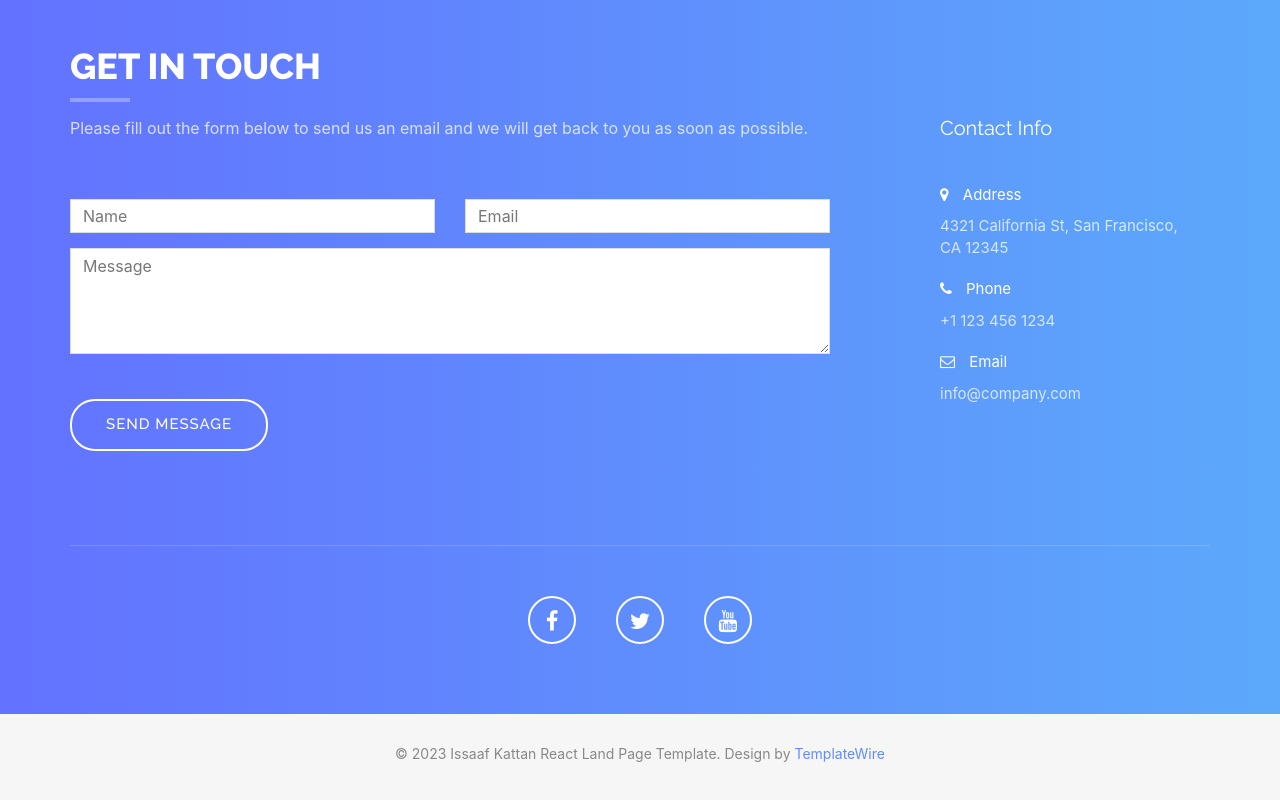
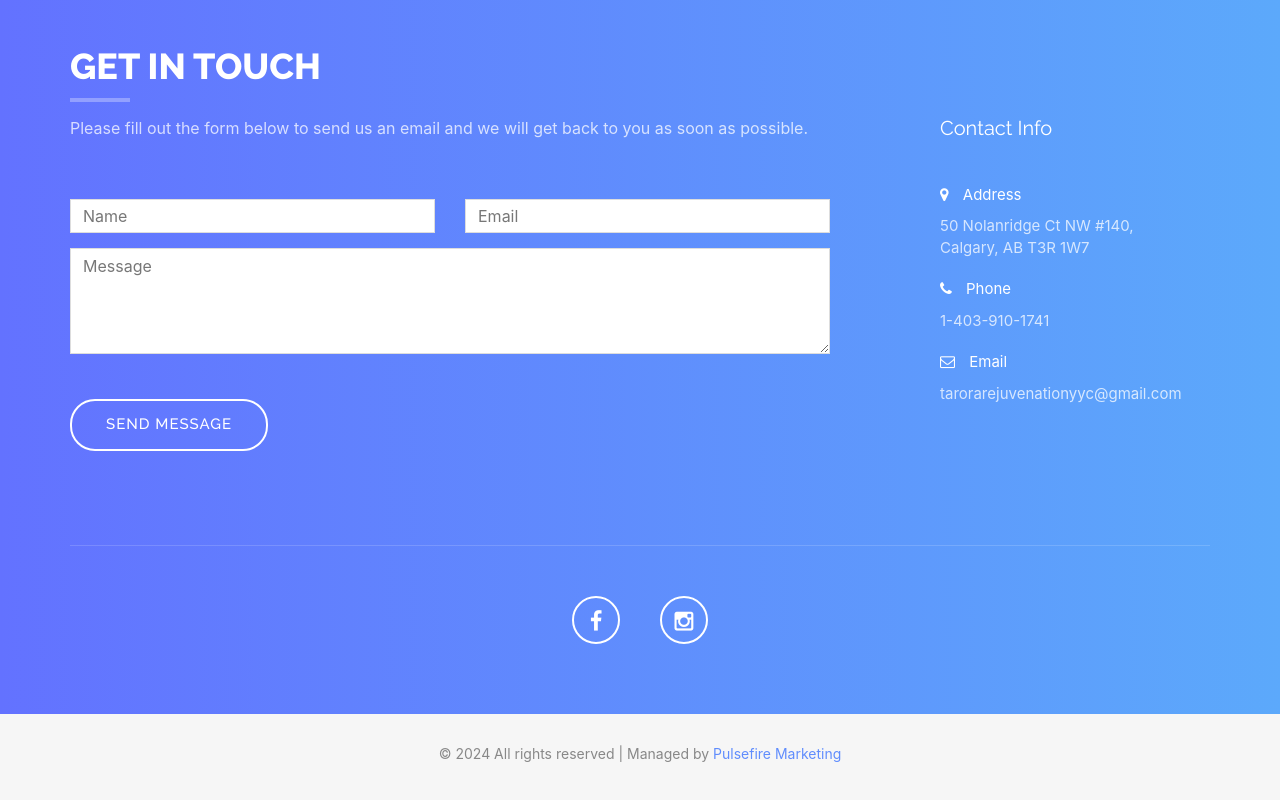
Before and after one commit to iiRaay/tarora-group-react, a React (Create React App) app: page / in a window 1280 px wide. Shown: the part 4864-5664 px from the top of the page. Built offline with nearby package versions, Linux system fonts and the light colour scheme; what smooth-scroll would draw is missing.

Commit message:
updated contact info and footer

```diff
--- a/src/components/contact.jsx
+++ b/src/components/contact.jsx
@@ -135,13 +135,8 @@ export const Contact = (props) => {
                     </a>
                   </li>
                   <li>
-                    <a href={props.data ? props.data.twitter : "/"}>
-                      <i className="fa fa-twitter"></i>
-                    </a>
-                  </li>
-                  <li>
-                    <a href={props.data ? props.data.youtube : "/"}>
-                      <i className="fa fa-youtube"></i>
+                    <a href={props.data ? props.data.instagram : "/"}>
+                      <i className="fa fa-instagram"></i>
                     </a>
                   </li>
                 </ul>
@@ -153,9 +148,9 @@ export const Contact = (props) => {
       <div id="footer">
         <div className="container text-center">
           <p>
-            &copy; 2023 Issaaf Kattan React Land Page Template. Design by{" "}
-            <a href="http://www.templatewire.com" rel="nofollow">
-              TemplateWire
+            &copy; 2024 All rights reserved | Managed by{" "}
+            <a href="https://www.instagram.com/pulsefiremarketing/" rel="nofollow">
+              Pulsefire Marketing
             </a>
           </p>
         </div>
--- a/src/data/data.json
+++ b/src/data/data.json
@@ -161,13 +161,12 @@
     }
   ],
   "Contact": {
-    "address": "4321 California St, San Francisco, CA 12345 ",
-    "phone": "+1 123 456 1234",
-    "email": "info@company.com",
-    "facebook": "fb.com",
-    "twitter": "twitter.com",
-    "youtube": "youtube.com"
-  },
+    "address": "50 Nolanridge Ct NW #140, Calgary, AB T3R 1W7",
+    "phone": "1-403-910-1741",
+    "email": "tarorarejuvenationyyc@gmail.com",
+    "facebook": "https://www.facebook.com/tarorarejuvenation/",
+    "instagram": "https://www.instagram.com/tarorarejuvenation/"
+    },
   "Features": [
     {
       "icon": "fa fa-comments-o",
```
